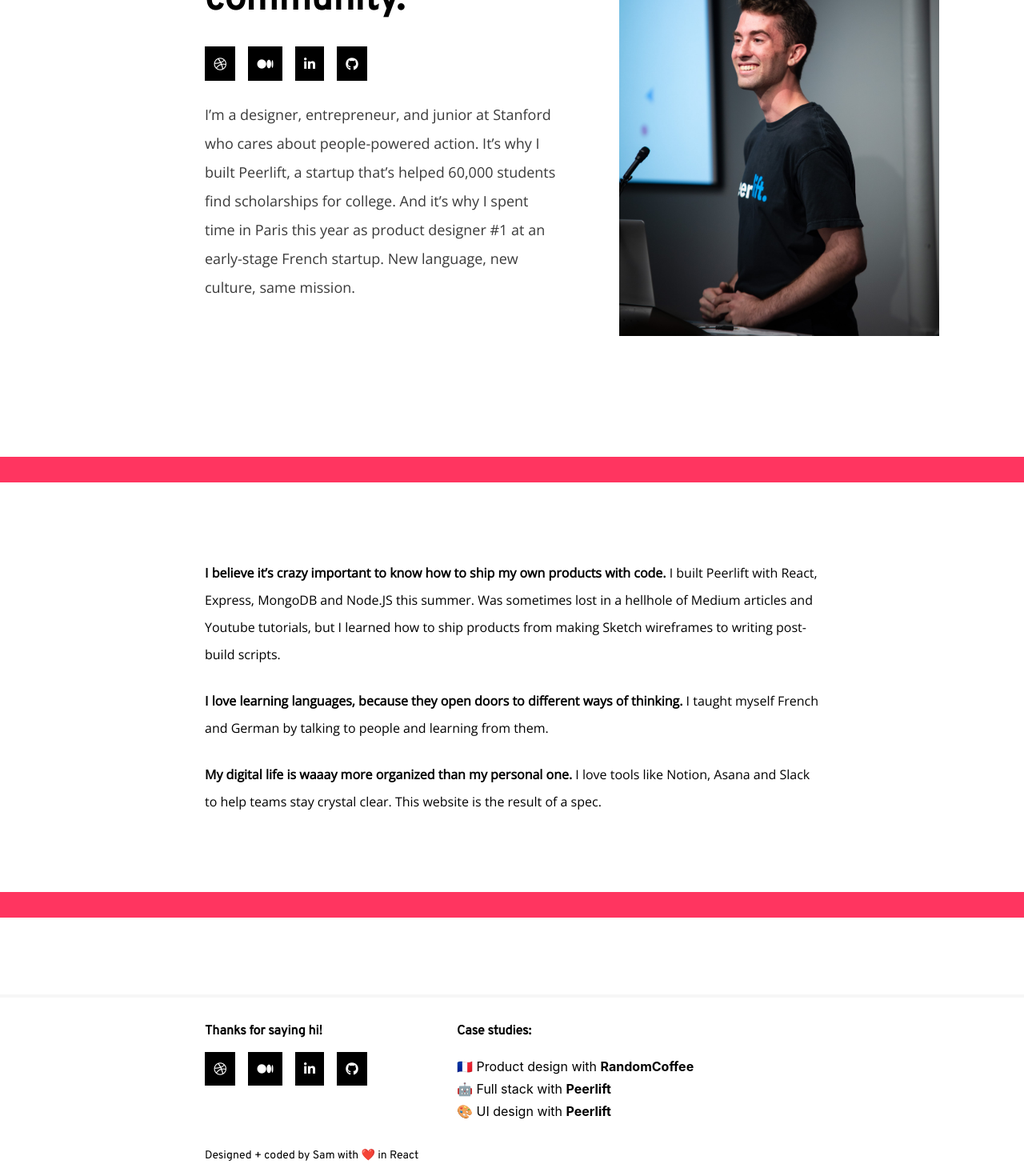
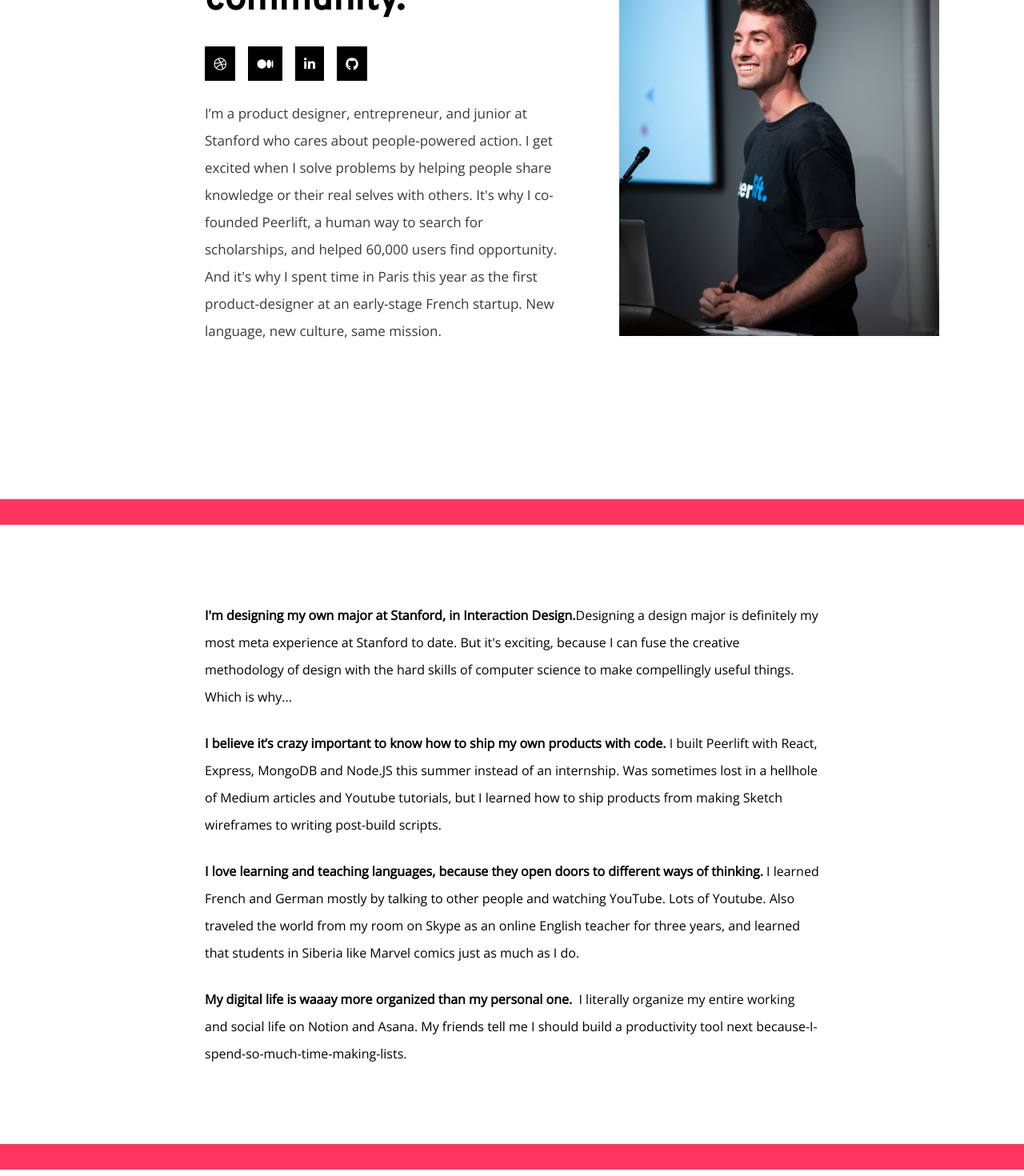
Before and after one commit to samjgorman/portfolio_new, a React (Create React App) app: page /about in a window 1280 px wide. Shown: the part 320-1790 px from the top of the page at 80% size. Built offline with nearby package versions, Linux system fonts and the light colour scheme.

Commit message:
new about copy

```diff
--- a/public/index.html
+++ b/public/index.html
@@ -27,7 +27,6 @@
     <link href="https://fonts.googleapis.com/css?family=Open+Sans&display=swap" rel="stylesheet">
       <!-- rubrik google font-->
 
-    <link href="https://fonts.googleapis.com/css?family=Rubik&display=swap" rel="stylesheet">
 
     <!-- fontawesome cdn-->
     <script src="https://kit.fontawesome.com/4309fe75a9.js"></script>
--- a/src/containers/about.js
+++ b/src/containers/about.js
@@ -52,7 +52,7 @@ const Text = styled.div`
     color: #3a3a3a;
     font-family: Open Sans;
     font-weight: 400;
-    font-size: 18px;
+    font-size: 17px;
     margin-bottom: 1em;
     padding-right: 2em;
     line-height: 2;
@@ -152,7 +152,7 @@ const About = ( ) => {
                  <Social image = "fab fa-github"
                 link = "https://github.com/samjgorman"/>
         </SocialWrapper>
-        <Text> I’m a designer, entrepreneur, and junior at Stanford who cares about people-powered action.  It’s why I built Peerlift, a startup that’s helped 60,000 students find scholarships for college.   And it’s why I spent time in Paris this year as product designer #1 at an early-stage French startup.  New language, new culture, same mission. </Text>
+        <Text>I’m a product designer, entrepreneur, and junior at Stanford who cares about people-powered action.   I get excited when I solve problems by helping people share knowledge or their real selves with others.  It's why I co-founded Peerlift, a human way to search for scholarships, and helped 60,000 users find opportunity.   And it's why I spent time in Paris this year as the first product-designer at an early-stage French startup. New language, new culture, same mission.</Text>
       </TextWrapper>
       <ImageWrapper> <img className = "about-img" src ={sam} />   </ImageWrapper>
     </Wrapper>
@@ -160,9 +160,10 @@ const About = ( ) => {
     <Bar/>
 
     <InfoWrapper>
-        <Info> <b> I believe it’s crazy important to know how to ship my own products with code. </b> I built Peerlift with React, Express, MongoDB and Node.JS this summer.  Was sometimes lost in a hellhole of Medium articles and Youtube tutorials, but I learned how to ship products from making Sketch wireframes to writing post-build scripts.</Info>
-        <Info> <b>I love learning languages, because they open doors to different ways of thinking.</b>   I taught myself French and German by talking to people and learning from them.  </Info>
-        <Info> <b> My digital life is waaay more organized than my personal one.  </b>I love tools like Notion, Asana and Slack to help teams stay crystal clear.  This website is the result of a spec.</Info>
+        <Info> <b>I'm designing my own major at Stanford, in Interaction Design.</b>Designing a design major is definitely my most meta experience at Stanford to date.  But it's exciting, because I can fuse the creative methodology of design with the hard skills of computer science to make compellingly useful things.  Which is why... </Info>
+        <Info> <b> I believe it’s crazy important to know how to ship my own products with code. </b>  I built Peerlift with React, Express, MongoDB and Node.JS this summer instead of an internship. Was sometimes lost in a hellhole of Medium articles and Youtube tutorials, but I learned how to ship products from making Sketch wireframes to writing post-build scripts.</Info>
+        <Info> <b>I love learning and teaching languages, because they open doors to different ways of thinking.</b> I learned French and German mostly by talking to other people and watching YouTube.  Lots of Youtube.  Also traveled the world from my room on Skype as an online English teacher for three years, and learned that students in Siberia like Marvel comics just as much as I do.  </Info>
+        <Info> <b> My digital life is waaay more organized than my personal one.  </b>  I literally organize my entire working and social life on Notion and Asana.  My friends tell me I should build a productivity tool next because-I-spend-so-much-time-making-lists.</Info>
     </InfoWrapper>
 
     <Bar/>
--- a/src/small-img.js
+++ b/src/small-img.js
@@ -9,6 +9,8 @@ const Caption = styled.div`
     margin-bottom: 1.5em;
     font-style: italic;
     color: #5F5F5F;
+    margin-left: 20%;
+    margin-right: 20%;
 
 `;
 
```
